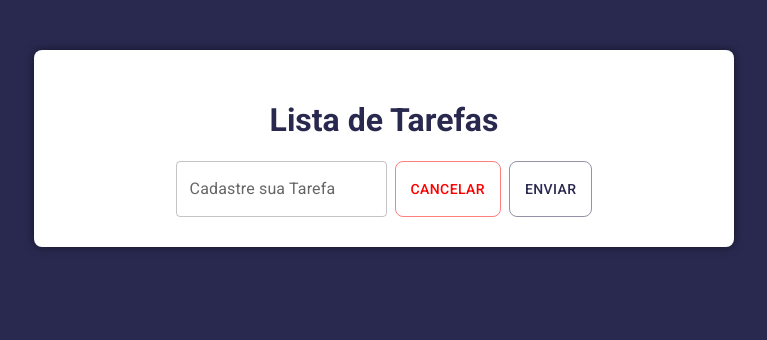
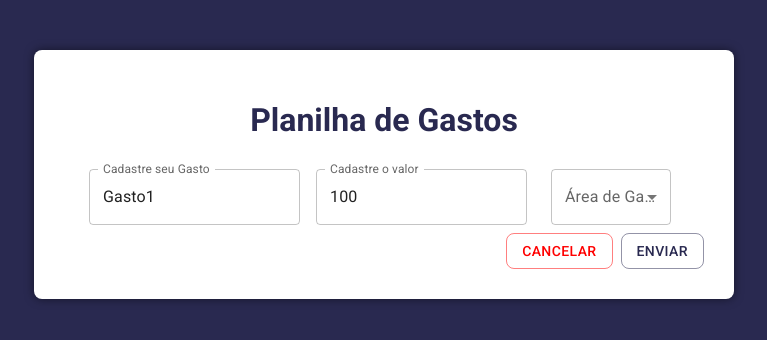
Before and after one commit to PaulooBarros/ListaTarefas, a React (Vite) app in the folder ListaTarefas/: page / in a window 1280 px wide. Shown: the top 340 px of the page, without its empty margins (256-1023 px from the left). Built offline with nearby package versions, Linux system fonts and the light colour scheme; data requests are answered from the project's data file.

Commit message:
json server e novo campo input

```diff
--- /dev/null
+++ b/ListaTarefas/db.json
@@ -0,0 +1,7 @@
+{
+    "areaGastos": [
+      { "id": 1, "title": "Lazer" },
+      { "id": 2, "title": "Saúde" },
+      { "id": 3, "title": "Alimentação" }
+    ]
+  }
--- a/ListaTarefas/package.json
+++ b/ListaTarefas/package.json
@@ -7,12 +7,14 @@
     "dev": "vite",
     "build": "vite build",
     "lint": "eslint .",
-    "preview": "vite preview"
+    "preview": "vite preview",
+    "json-server": "json-server --watch db.json --port 3001"
   },
   "dependencies": {
     "@emotion/react": "^11.14.0",
     "@emotion/styled": "^11.14.0",
     "@mui/material": "^6.4.4",
+    "axios": "^1.7.9",
     "react": "^19.0.0",
     "react-dom": "^19.0.0"
   },
@@ -29,6 +31,7 @@
     "eslint-plugin-react-hooks": "^5.0.0",
     "eslint-plugin-react-refresh": "^0.4.18",
     "globals": "^15.15.0",
+    "json-server": "^1.0.0-beta.3",
     "vite": "^6.1.0"
   }
 }
--- a/ListaTarefas/src/components/Input/index.jsx
+++ b/ListaTarefas/src/components/Input/index.jsx
@@ -7,8 +7,17 @@ const CustomInput = ({
   multiline = false,
   rows,
   value,
-  onChange
+  onChange,
+  onlyNumbers = false // Novo parâmetro para permitir apenas números
 }) => {
+  const handleChange = (e) => {
+    // Verifica se o campo aceita apenas números
+    if (onlyNumbers && !/^\d*$/.test(e.target.value)) {
+      return; // Se o valor não for número, não faz nada
+    }
+    onChange(e); // Chama a função onChange original
+  };
+
   return (
     <TextField
       label={label}
@@ -17,7 +26,9 @@ const CustomInput = ({
       multiline={multiline}
       rows={rows}
       value={value}
-      onChange={onChange}
+      onChange={handleChange}
+      // Usando "text" porque estamos controlando a entrada com regex
+      type="text"
     />
   );
 };
--- a/ListaTarefas/src/components/Main/index.jsx
+++ b/ListaTarefas/src/components/Main/index.jsx
@@ -2,41 +2,74 @@ import React, { useState } from "react";
 import "./style.css";
 import CustomButton from "../Button";
 import CustomInput from "../Input";
-import { ToastContainer, toast } from "react-toastify";
+import {toast} from "react-toastify";
+import SelectAutoWidth from "../Select";
 
 export default function Main() {
-  const [novaTarefa, setNovaTarefa] = useState("");
+  const [novaTarefa, setNovaTarefa] = useState("Gasto1");
+  const [valorCadastro, setValorCadastro] = useState(100);
 
-  const handleChange = (e) => setNovaTarefa(e.target.value);
+  const handleTarefaChange = (e) => setNovaTarefa(e.target.value);
+  const handleValorChange = (e) => setValorCadastro(e.target.value);
 
   const handleSubmit = (e) => {
     e.preventDefault();
+
+
     if (!novaTarefa.trim()) {
-      toast.error('A tarefa não pode estar vazia!');
+      toast.error('A descrição do gasto não pode estar vazia!');
+      return;
+    }
+
+    if (!valorCadastro.trim() || isNaN(valorCadastro)) {
+      toast.error('O valor precisa ser um número válido!');
       return;
     }
     const tarefasExistentes = JSON.parse(localStorage.getItem('tarefas')) || [];
-    const novaLista = [...tarefasExistentes, novaTarefa];
+    const novaLista = [...tarefasExistentes, { descricao: novaTarefa, valor: valorCadastro }];
+
     localStorage.setItem('tarefas', JSON.stringify(novaLista));
-    toast.success('Tarefa cadastrada com sucesso!');
+
+    toast.success('Gasto cadastrado com sucesso!');
+
     setNovaTarefa("");
+    setValorCadastro("");
   };
 
-  const handleCancel = () => setNovaTarefa("");
+  const handleCancel = () => {
+    setNovaTarefa("");
+    setValorCadastro("");
+  };
 
   return (
     <div className="main-component">
       <div className="title">
-        <h1>Lista de Tarefas</h1>
+        <h1>Planilha de Gastos</h1>
       </div>
+
       <form className="form" onSubmit={handleSubmit}>
+        <div className="inputs-container">
           <CustomInput
-          label="Cadastre sua Tarefa"
-          placeholder="Bater o ponto"
+            label="Cadastre seu Gasto"
+            placeholder="Descrição"
             color="primary"
             value={novaTarefa}
-          onChange={handleChange}
+            onChange={handleTarefaChange}
+            onlyNumbers={false}
           />
+
+          <CustomInput
+            label="Cadastre o valor"
+            placeholder="R$"
+            color="primary"
+            value={valorCadastro}
+            onChange={handleValorChange}
+            onlyNumbers={true}
+          />
+          <SelectAutoWidth />
+        </div>
+
+        <div className="button-container">
           <CustomButton
             text="Cancelar"
             variant="outlined"
@@ -49,6 +82,7 @@ export default function Main() {
             color="roxo"
             type="submit"
           />
+        </div>
       </form>
     </div>
   );
--- a/ListaTarefas/src/components/Main/style.css
+++ b/ListaTarefas/src/components/Main/style.css
@@ -7,15 +7,23 @@
   max-width: 640px;
   height: auto;
   border-radius: 8px;
-  box-shadow: 0 0 10px rgba(0,0,0,0.5);
+  box-shadow: 0 0 10px rgba(0, 0, 0, 0.5);
 }
 
-.form {
+.button-container {
   display: flex;
   gap: 8px;
-  justify-content: center;
+  justify-content: flex-end;
 }
 
-.title{
+.title {
   color: var(--roxo);
 }
+
+.inputs-container {
+  gap: 16px;
+  display: flex;
+  align-items: center;
+  justify-content: center;
+  flex-direction: row;
+}
--- /dev/null
+++ b/ListaTarefas/src/components/Select/index.jsx
@@ -0,0 +1,42 @@
+import React, { useState } from 'react';
+import axios from 'axios'; // Importa axios para injetar
+import { fetchAreaGastos } from '../../repositories'; // Função já com injeção
+import InputLabel from '@mui/material/InputLabel';
+import MenuItem from '@mui/material/MenuItem';
+import FormControl from '@mui/material/FormControl';
+import Select from '@mui/material/Select';
+
+export default function SelectAutoWidth() {
+  const [area, setArea] = useState('');
+  const [options, setOptions] = useState([]);
+
+  React.useEffect(() => {
+    fetchAreaGastos(axios) // Injetando o axios
+      .then((data) => setOptions(data))
+      .catch((error) => console.error('Erro ao buscar dados:', error));
+  }, []);
+
+  const handleChange = (event) => {
+    setArea(event.target.value);
+  };
+
+  return (
+    <FormControl sx={{ m: 1, minWidth: 120 }}>
+      <InputLabel id="select-area-label">Área de Gastos</InputLabel>
+      <Select
+        labelId="select-area-label"
+        id="select-area"
+        value={area}
+        onChange={handleChange}
+        autoWidth
+        label="Área de Gastos"
+      >
+        {options.map((option) => (
+          <MenuItem key={option.id} value={option.title}>
+            {option.title}
+          </MenuItem>
+        ))}
+      </Select>
+    </FormControl>
+  );
+}
--- /dev/null
+++ b/ListaTarefas/src/repositories/index.js
@@ -0,0 +1,10 @@
+export const fetchAreaGastos = async (httpClient) => {
+    const API_URL = 'http://localhost:3000/areaGastos';
+    try {
+      const response = await httpClient.get(API_URL);
+      return response.data;
+    } catch (error) {
+      console.error('Erro ao buscar área de gastos:', error);
+      throw error;
+    }
+  };
```
Also changed, not shown: 1 other file (tests, documents, lock files or other folders). Lines whose indentation alone changed are shown as unchanged.
